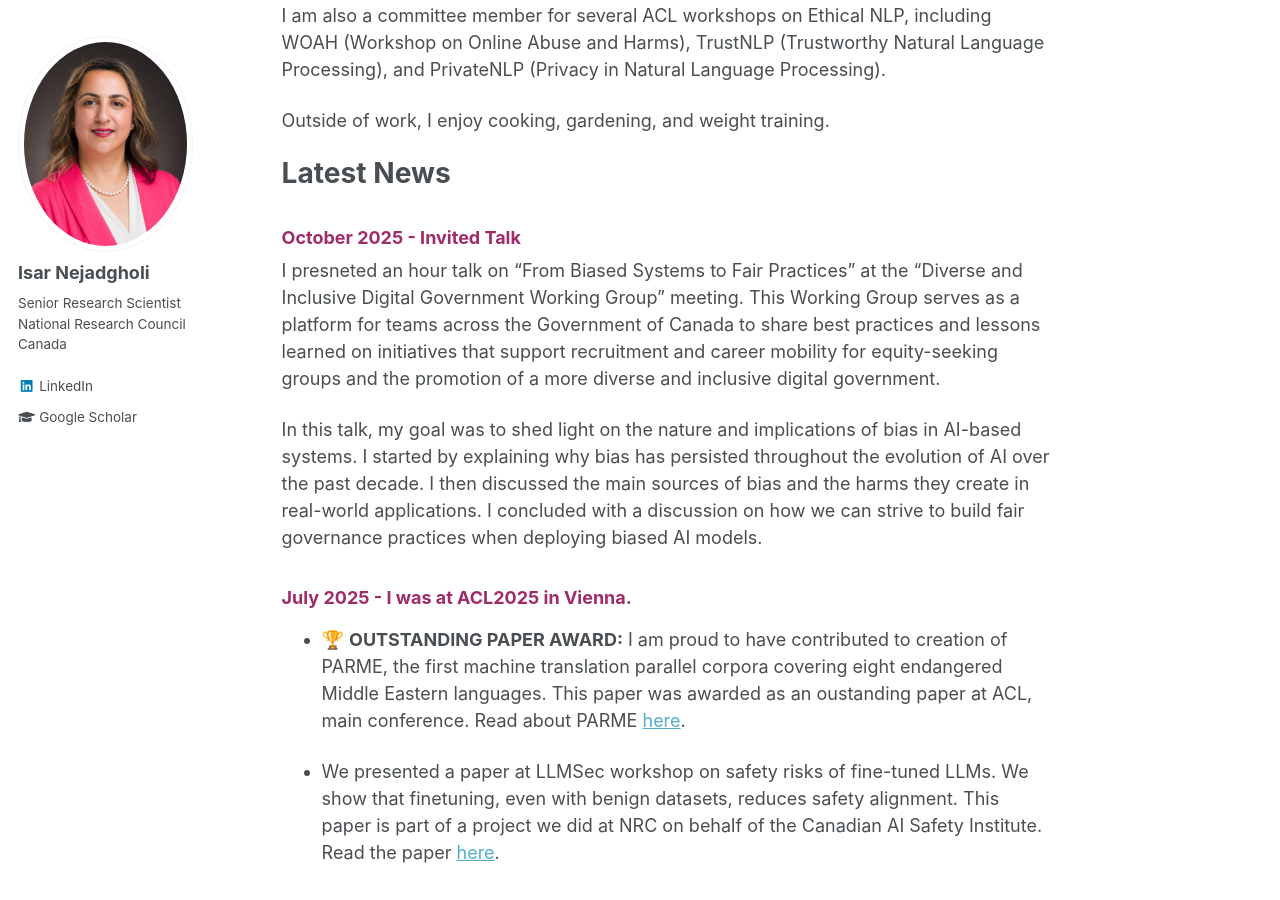
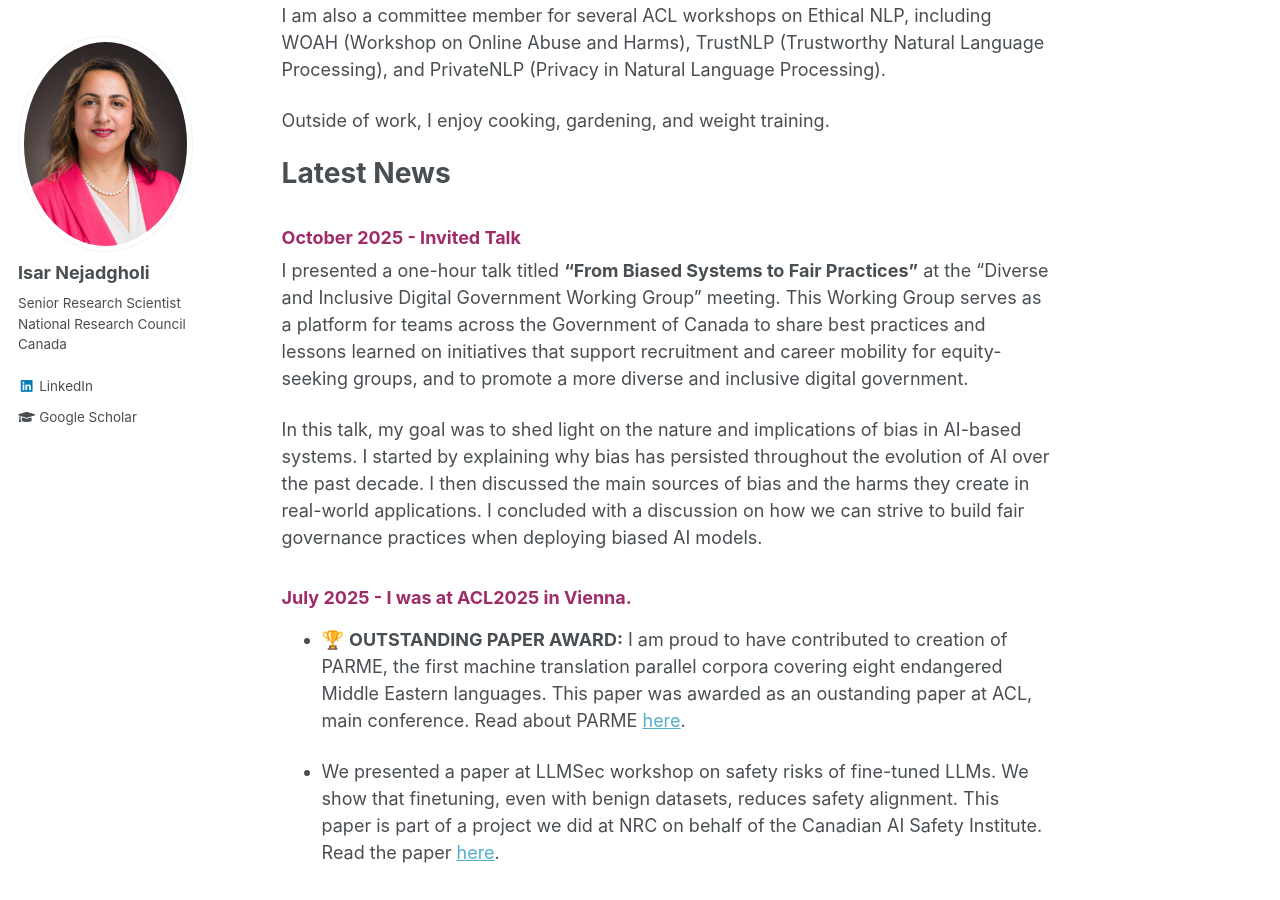
Before and after one commit to IsarNejad/IsarNejad.github.io, a Jekyll site: the page built from _pages/about.md, in a window 1280 px wide and 900 px high, scrolled down 524 px. Built offline with Jekyll 4.4.1, drawn with Linux system fonts in a browser that asks for light colours.

Commit message:
Update about.md

```diff
--- a/_pages/about.md
+++ b/_pages/about.md
@@ -23,7 +23,7 @@ Outside of work, I enjoy cooking, gardening, and weight training.
 {: .amaranth-deep-purple}
 ### October 2025 - Invited Talk
 
-I presneted an hour talk on "From Biased Systems to Fair Practices" at the "Diverse and Inclusive Digital Government Working Group" meeting. This Working Group serves as a platform for teams across the Government of Canada to share best practices and lessons learned on initiatives that support recruitment and career mobility for equity-seeking groups and the promotion of a more diverse and inclusive digital government.
+I presented a one-hour talk titled **“From Biased Systems to Fair Practices”** at the "Diverse and Inclusive Digital Government Working Group" meeting. This Working Group serves as a platform for teams across the Government of Canada to share best practices and lessons learned on initiatives that support recruitment and career mobility for equity-seeking groups, and to promote a more diverse and inclusive digital government.
 
 In this talk, my goal was to shed light on the nature and implications of bias in AI-based systems. I started by explaining why bias has persisted throughout the evolution of AI over the past decade. I then discussed the main sources of bias and the harms they create in real-world applications. I concluded with a discussion on how we can strive to build fair governance practices when deploying biased AI models.
 
```
